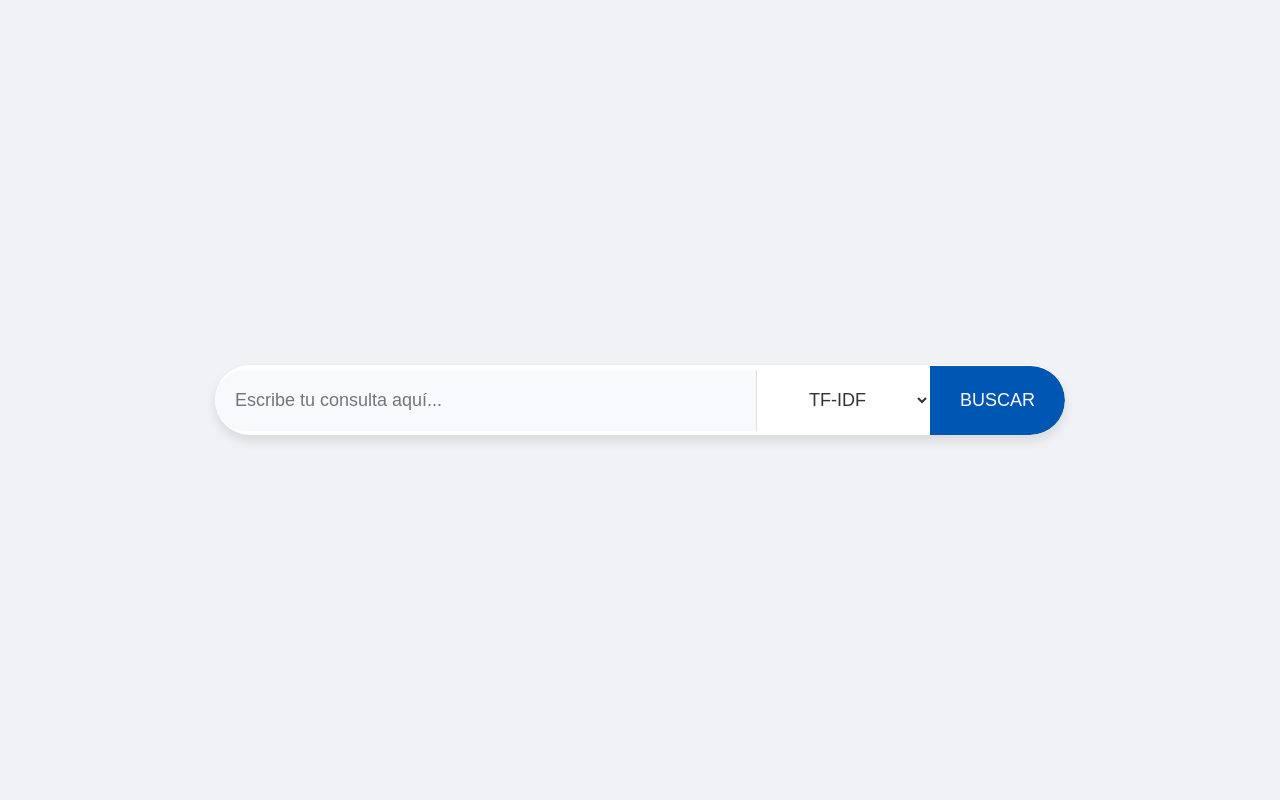
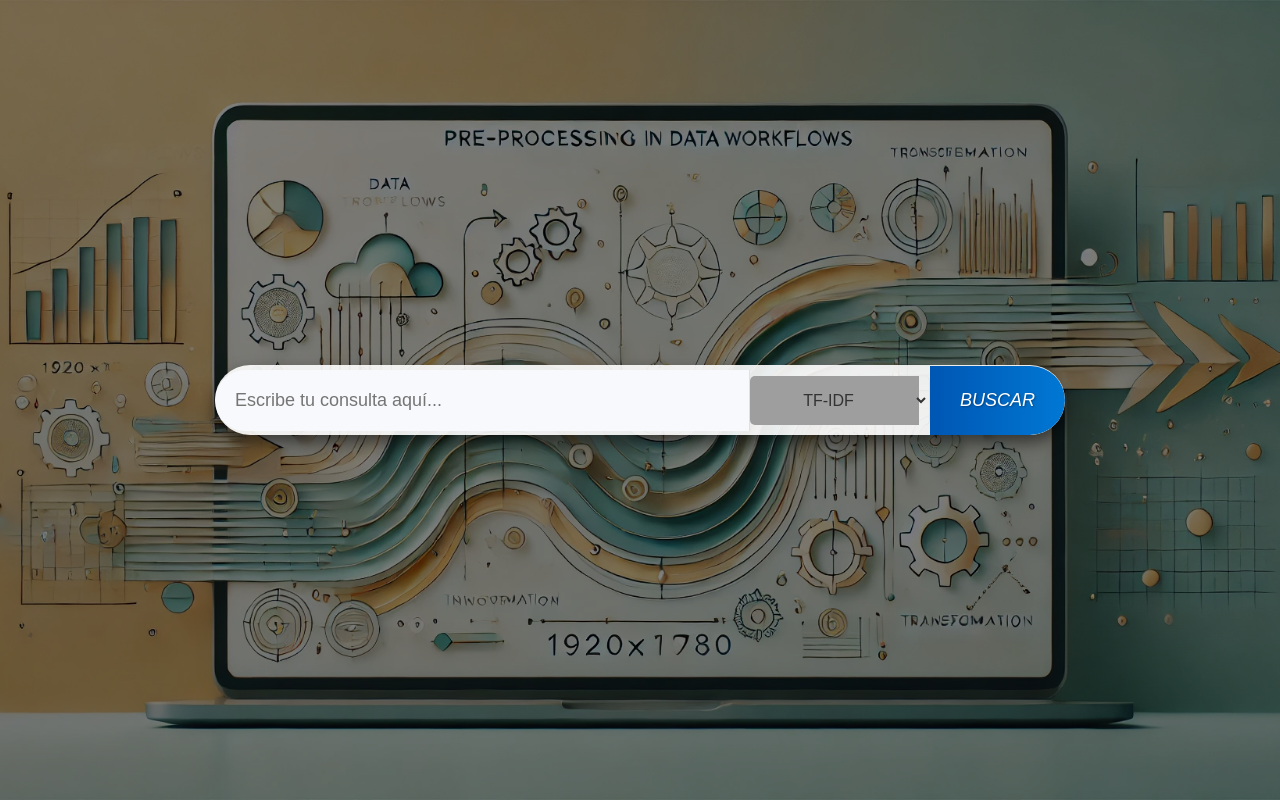
Before and after one commit to azambrano43/ri_proyecto_1b, a Flask app: page / in a window 1280 px wide. Run offline with Flask 3, Linux system fonts and the light colour scheme; parts of the project's set-up code (start-up, migrations or seed data) failed here and were passed over; grey boxes are pictures that could not be loaded.

Commit message:
Updated CSS styles for search bar and button, added font awesome icon to search button, and modified HTML structure of search form.

```diff
--- a/static/index.css
+++ b/static/index.css
@@ -2,7 +2,8 @@
 
 body {
   font-family: 'Roboto', Arial, sans-serif;
-  background-color: #f0f2f5;
+  background: linear-gradient(rgba(0, 0, 0, 0.5), rgba(0, 0, 0, 0.5)), url('img/Preprocessing_Background_Laptop.png') no-repeat center center fixed;
+  background-size: cover;
   display: flex;
   justify-content: center;
   align-items: center;
@@ -13,17 +14,18 @@
 .search-bar {
   display: flex;
   align-items: center;
-  background-color: #ffffff;
-  border-radius: 35px;
-  box-shadow: 0 6px 12px rgba(0, 0, 0, 0.1);
+  background-color: rgba(255, 255, 255, 0.9);
+  box-shadow: 0 8px 16px rgba(0, 0, 0, 0.5);
+  border-radius: 50px; /* Bordes más redondeados */
   overflow: hidden;
   width: 850px;
   height: 70px;
-  transition: box-shadow 0.3s ease;
+  transition: all 0.3s ease-in-out;
 }
 
 .search-bar:hover {
-  box-shadow: 0 8px 16px rgba(0, 0, 0, 0.15);
+  box-shadow: 0 10px 20px rgba(0, 0, 0, 0.2);
+  transform: translateY(-2px);
 }
 
 .search-bar input[type="text"] {
@@ -35,40 +37,87 @@
   color: #333;
   background-color: #f8f9fc;
   border-right: 1px solid #e0e0e0;
-  border-radius: 35px 0 0 35px;
-  transition: background-color 0.3s ease;
+  border-radius: 50px 0 0 50px;
+  transition: box-shadow 0.3s ease-in-out, background-color 0.3s ease, border 0.3s ease;
 }
 
 .search-bar input[type="text"]:focus {
   background-color: #ffffff;
+  border: 1px solid #0056b3;
+  box-shadow: 0 0 10px rgba(0, 86, 179, 0.5);
 }
 
 .search-bar select {
   border: none;
   outline: none;
-  padding: 15px;
-  font-size: 18px;
+  padding: 15px 20px;
+  font-size: 16px;
+  font-weight: 500;
   color: #333;
   background-color: transparent;
   cursor: pointer;
   text-align: center;
-  font-weight: 500;
+  border-right: 1px solid #e0e0e0;
+  background-image: url('img/arrow-icon.svg'); /* Icono de flecha */
+  background-repeat: no-repeat;
+  background-position: right 10px center;
+  padding-right: 30px;
+  border-radius: 5px;
+  transition: all 0.3s ease;
+}
+
+.search-bar select:hover {
+  background-color: #f0f2f5;
+  color: #0056b3;
+}
+
+.search-bar select option {
+  padding: 10px;
+  font-size: 16px;
+  color: #333;
+  background-color: #ffffff;
+  border: none;
+  transition: background-color 0.3s ease, color 0.3s ease;
+}
+
+.search-bar select option:checked {
+  background-color: #0056b3;
+  color: #ffffff;
+}
+
+.search-bar select option:hover {
+  background-color: #f0f2f5;
+  color: #0056b3;
 }
 
 .search-bar button {
+  display: flex;
+  align-items: center;
+  justify-content: center;
   border: none;
   outline: none;
   padding: 24px 30px;
-  background-color: #0056b3;
+  background: linear-gradient(90deg, #0056b3, #0078d4); /* Gradiente para más estilo */
   color: #ffffff;
   font-weight: 500;
   font-size: 18px;
   cursor: pointer;
-  border-radius: 0 35px 35px 0;
-  transition: background-color 0.3s ease, transform 0.2s ease;
+  border-radius: 0 50px 50px 0;
+  text-shadow: 1px 1px 2px rgba(0, 0, 0, 0.3);
+  transition: background-color 0.3s ease, transform 0.2s ease, box-shadow 0.3s ease;
 }
 
 .search-bar button:hover {
   background-color: #004494;
   transform: scale(1.05);
+  box-shadow: 0 4px 8px rgba(0, 86, 179, 0.5);
 }
+
+.search-bar button:active {
+  transform: scale(0.95);
+}
+
+/* Transiciones generales */
+.search-bar * {
+  transition: all 0.3s ease-in-out;
+}
--- a/templates/index.html
+++ b/templates/index.html
@@ -27,7 +27,9 @@
                   <option value="word2vec">Word2Vec</option>
                   <option value="indice_invertido">Indice-invertido</option>
                 </select>
-                <button type="submit">BUSCAR</button>
+                <button type="submit">
+                    <i class="fas fa-search">BUSCAR</i>
+                </button>
               </div>
         </form>
     </div>
```
Also changed, not shown: static/img/Preprocessing_Background_Laptop.png (added), static/img/Professional_Search_Background.png (added).
